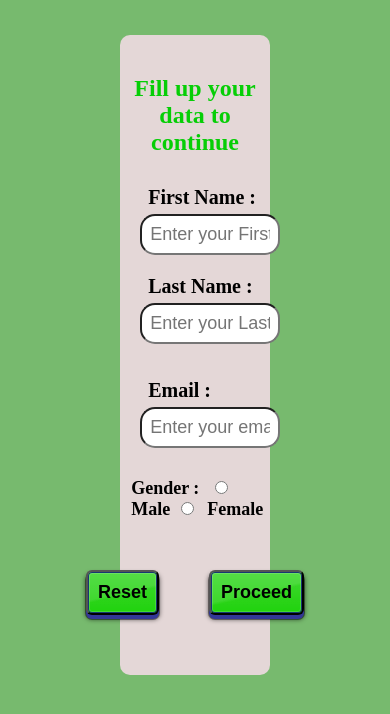
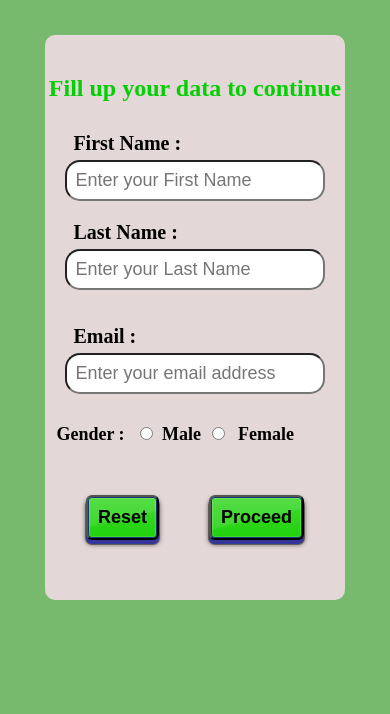
Before and after one commit to Bisai20i/com, a plain HTML site: page index.html in a window 390 px wide. Shown: the part 120-834 px from the top of the page. Drawn offline with Linux system fonts and the light colour scheme.

Commit message:
Add files via upload

```diff
--- a/style.css
+++ b/style.css
@@ -108,6 +108,9 @@ box-shadow: 0 0 0 1px #163772 inset,0 0 0 2px rgba(255, 255, 255, 0.15) inset,0
 
 
 @media (max-width: 768px)  {
+    .form{
+        width:80%;
+    }
   .inputClass{
     display: block;
   }
```
